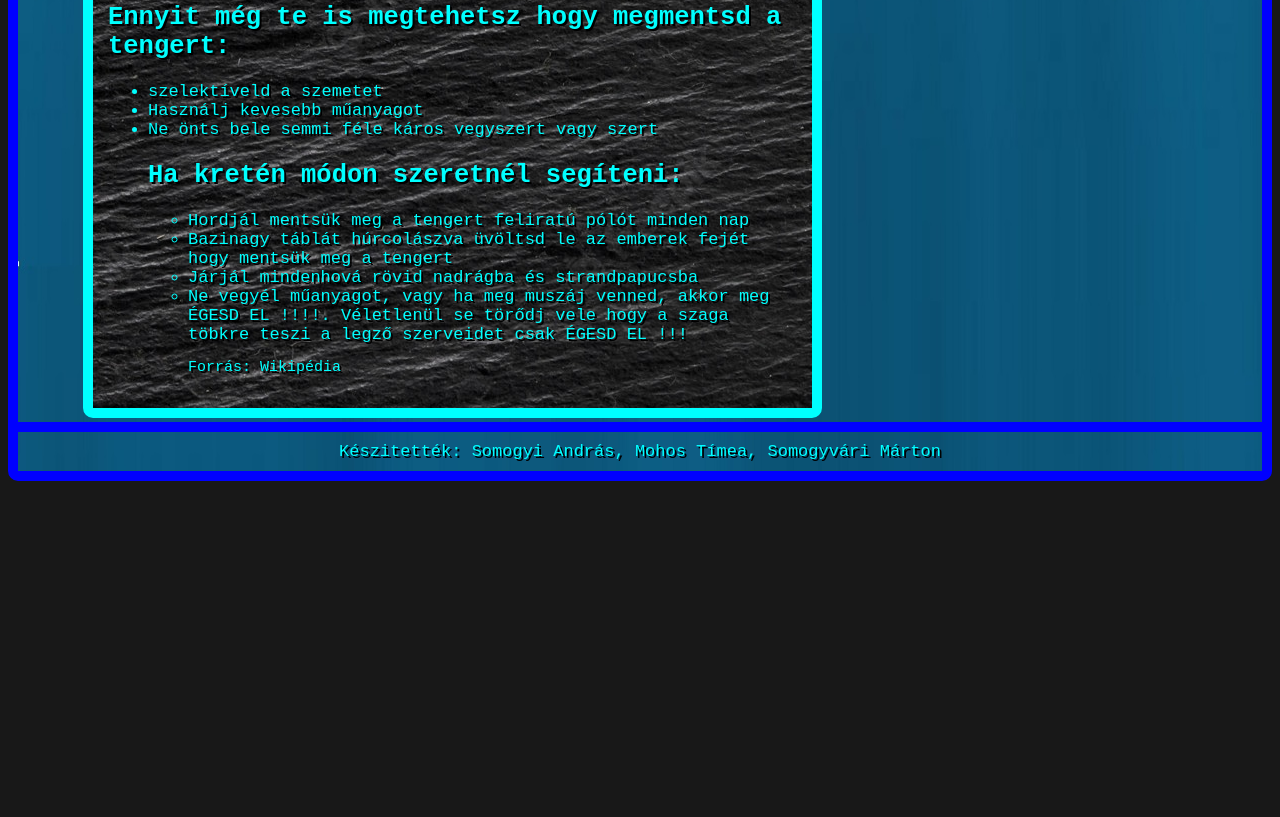
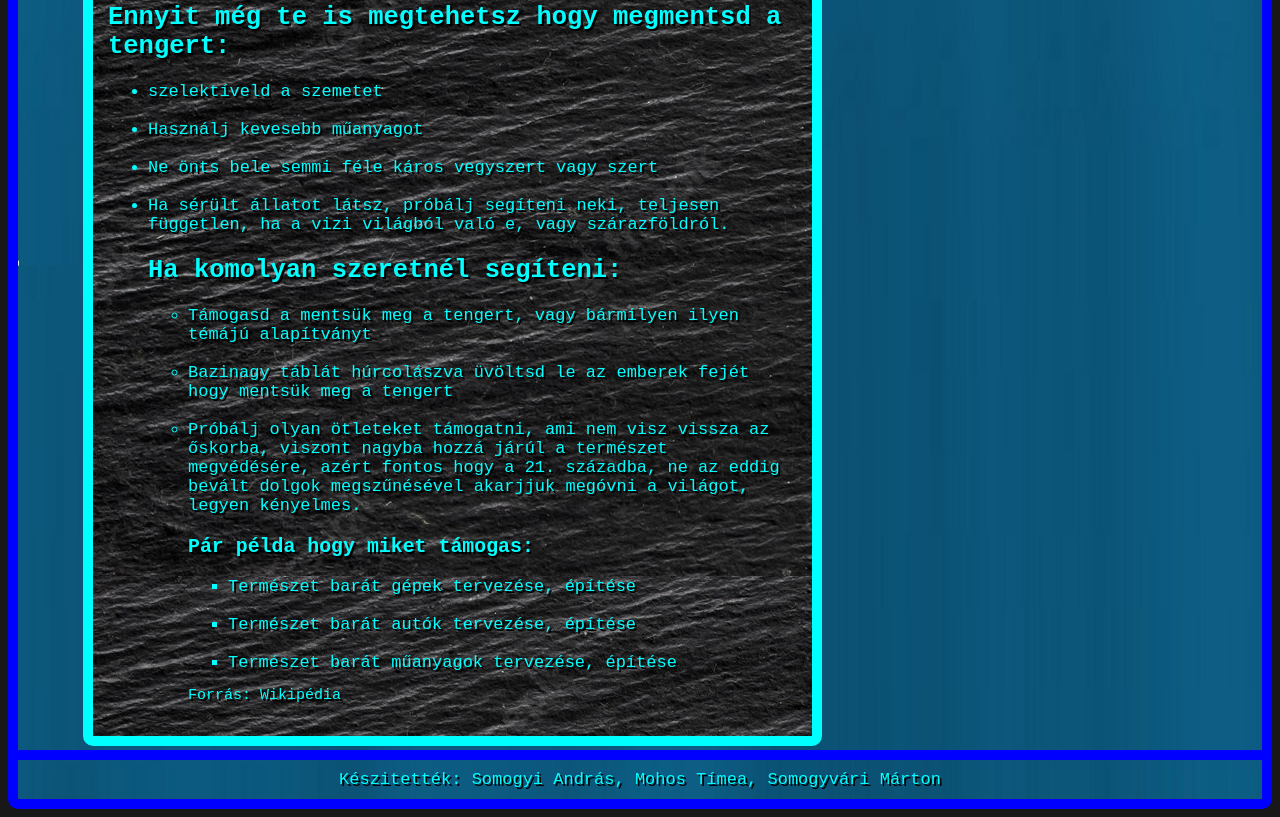
Before and after one commit to somogyiandrasistvan/fenntarthatosag, a plain HTML site: page marci.html in a window 1280 px wide. Shown: the part 961-1778 px from the top of the page. Before the commit the page ends 1450 px from the top, so only its background shows below. Drawn offline with Linux system fonts and the light colour scheme.

```diff
--- a/marci.html
+++ b/marci.html
@@ -39,7 +39,7 @@
                     <p>Azon kívül hogy az egészíti ki a világunknak több mint a 70%-át, az életet is neki köszönhetjük. A tengernek hála alakúlhattak ki a fák, állatok, az evolúcióban is sokat segített, mert ha csak bele gondolunk hogy míg a tengerbe van számtalan tengeri élőlény is, azon felül a földünketz is hűti.</p>
 
                     <h3>Mi történt a tengerrel ?</h3>
-                        <p>Sajnos az évek folyamán az ember teljesen beszennyezte a tengert, ami az ottani élőlényeknek is meg nekünk is rossz. Sokan esznek halat és sajnos amit bedobunk műanyagot a tengerbe az nem bomlik le, és még ki is pusztítja a vizi élő világot, mert sokszor van hogy ezek a vackok elszorítják az állatoknak a nyelő csövet, vagy az uszonyukat vagy bármelyik fontos testrészüket. Úgy hogy ha nem akarsz tahó lenni és elpusztítani a vizi élő világot, akkor ne szemetelj és ne dobjál semmit se a vízbe.</p>
+                        <p>Sajnos az évek folyamán az ember teljesen beszennyezte a tengert, ami az ottani élőlényeknek is meg nekünk is rossz. Sokan esznek halat és sajnos amit bedobunk műanyagot a tengerbe az nem bomlik le, és még ki is pusztítja a vizi élő világot, mert sokszor van hogy ezek a vackok elszorítják az állatoknak a nyelő csövet, vagy az uszonyukat vagy bármelyik fontos testrészüket. Úgy hogy ha nem akarsz tahó lenni és elpusztítani egy vizi élő világot, akkor ne szemetelj és ne dobjál semmit se a vízbe.</p>
 
 
 
@@ -47,16 +47,30 @@
                     <h2>Ennyit még te is megtehetsz hogy megmentsd a tengert:</h2>
                     <ul>
                         <li> szelektíveld a szemetet</li>
+                        <br>
                         <li> Használj kevesebb műanyagot</li>
+                        <br>
                         <li> Ne önts bele semmi féle káros vegyszert vagy szert</li>
+                        <br>
+                        <li>Ha sérült állatot látsz, próbálj segíteni neki, teljesen független, ha a vizi világból való e, vagy szárazföldról.</li>
                     </lu>
 
-                    <h2>Ha kretén módon szeretnél segíteni:</h2>
+                    <h2>Ha komolyan szeretnél segíteni:</h2>
                         <ul>
-                            <li> Hordjál mentsük meg a tengert feliratú pólót minden nap</li>
+                            <li> Támogasd a mentsük meg a tengert, vagy bármilyen ilyen témájú alapítványt</li>
+                            <br>
                             <li> Bazinagy táblát húrcolászva üvöltsd le az emberek fejét hogy mentsük meg a tengert</li>
-                            <li> Járjál mindenhová rövid nadrágba és strandpapucsba</li>
-                            <li> Ne vegyél műanyagot, vagy ha meg muszáj venned, akkor meg ÉGESD EL !!!!. Véletlenül se törődj vele hogy a szaga töbkre teszi a legző szerveidet csak ÉGESD EL !!!</li>
+                            <br>
+                            <li> Próbálj olyan ötleteket támogatni, ami nem visz vissza az őskorba, viszont nagyba hozzá járúl a természet megvédésére, azért fontos hogy a 21. századba, ne az eddig bevált dolgok megszűnésével akarjjuk megóvni a világot, legyen kényelmes.
+                                <h3>Pár példa hogy miket támogas: </h3>
+                                <ul>
+                                    <li>Természet barát gépek tervezése, építése</li>
+                                    <br>
+                                    <li>Természet barát autók tervezése, építése</li>
+                                    <br>
+                                    <li>Természet barát műanyagok tervezése, építése</li>
+                                </ul>
+                            </li>
                         </lu>
                             <p>Forrás: Wikipédia</p>
         </nav>
```
